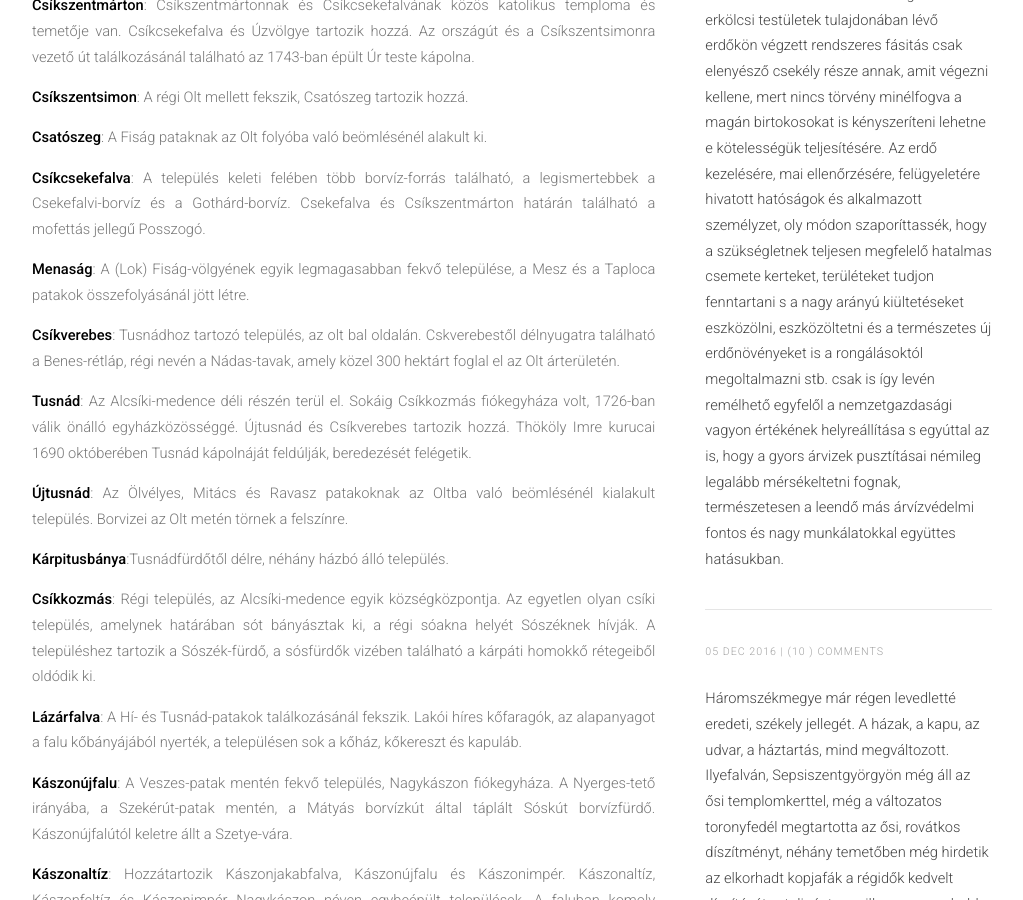
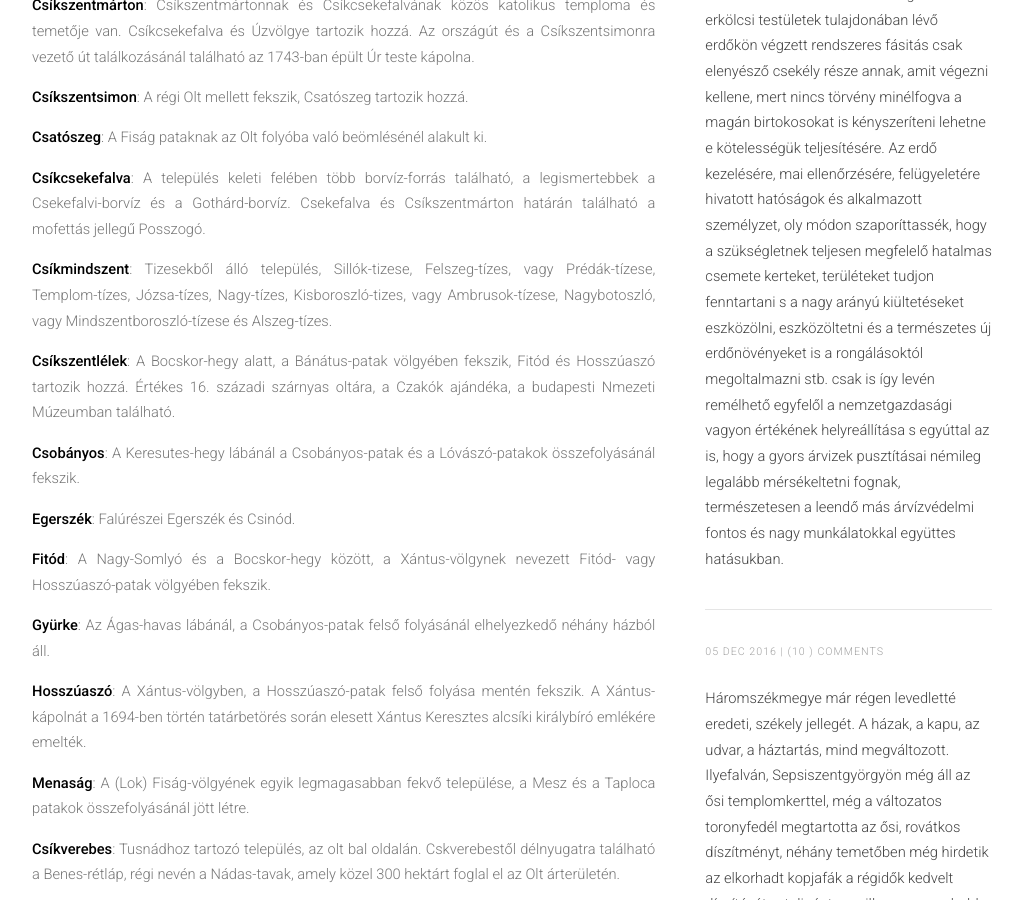
Before and after one commit to siculia/siculia.github.io, a Jekyll site: the page built from siculia-csikszek.html, in a window 1280 px wide and 900 px high, scrolled down 1985 px. Shown: the whole window, without its empty margins (128-1151 px from the left). Built offline with Jekyll 4.4.1, drawn with Linux system fonts in a browser that asks for light colours; nearby versions of some CDN libraries; library files that are not in the unit come from our copies; some of the changed text lies outside the part shown.

Commit message:
Csíkszéki települések leírása, Hosszúaszó

```diff
--- a/siculia-csikszek.html
+++ b/siculia-csikszek.html
@@ -58,6 +58,13 @@ layout: default
 							<p style="text-align: justify;"><b>Csíkszentsimon</b>: A régi Olt mellett fekszik, Csatószeg tartozik hozzá.</p>
 							<p style="text-align: justify;"><b>Csatószeg</b>: A Fiság pataknak az Olt folyóba való beömlésénél alakult ki.</p>
 							<p style="text-align: justify;"><b>Csíkcsekefalva</b>: A település keleti felében több borvíz-forrás található, a legismertebbek a Csekefalvi-borvíz és a Gothárd-borvíz. Csekefalva és Csíkszentmárton határán található a mofettás jellegű Posszogó.</p>
+							<p style="text-align: justify;"><b>Csíkmindszent</b>: Tizesekből álló település, Sillók-tizese, Felszeg-tízes, vagy Prédák-tízese, Templom-tízes, Józsa-tízes, Nagy-tízes, Kisboroszló-tizes, vagy Ambrusok-tízese, Nagybotoszló, vagy Mindszentboroszló-tízese és Alszeg-tízes.</p>
+							<p style="text-align: justify;"><b>Csíkszentlélek</b>: A Bocskor-hegy alatt, a Bánátus-patak völgyében fekszik, Fitód és Hosszúaszó tartozik hozzá. Értékes 16. századi szárnyas oltára, a Czakók ajándéka, a budapesti Nmezeti Múzeumban található.</p>
+							<p style="text-align: justify;"><b>Csobányos</b>: A Keresutes-hegy lábánál a Csobányos-patak és a Lóvászó-patakok összefolyásánál fekszik.</p>
+							<p style="text-align: justify;"><b>Egerszék</b>: Falúrészei Egerszék és Csinód.</p>
+							<p style="text-align: justify;"><b>Fitód</b>: A Nagy-Somlyó és a Bocskor-hegy között, a Xántus-völgynek nevezett Fitód- vagy Hosszúaszó-patak völgyében fekszik.</p>
+							<p style="text-align: justify;"><b>Gyürke</b>: Az Ágas-havas lábánál, a Csobányos-patak felső folyásánál elhelyezkedő néhány házból áll.</p>
+							<p style="text-align: justify;"><b>Hosszúaszó</b>: A Xántus-völgyben, a Hosszúaszó-patak felső folyása mentén fekszik. A Xántus-kápolnát a 1694-ben történ tatárbetörés során elesett Xántus Keresztes alcsíki királybíró emlékére emelték.</p>
 							<p style="text-align: justify;"><b>Menaság</b>: A (Lok) Fiság-völgyének egyik legmagasabban fekvő települése, a Mesz és a Taploca patakok összefolyásánál jött létre.</p>
 							<p style="text-align: justify;"><b>Csíkverebes</b>: Tusnádhoz tartozó település, az olt bal oldalán. Cskverebestől délnyugatra található a Benes-rétláp, régi nevén a Nádas-tavak, amely közel 300 hektárt foglal el az Olt árterületén.</p>
 							<p style="text-align: justify;"><b>Tusnád</b>: Az Alcsíki-medence déli részén terül el. Sokáig Csíkkozmás fiókegyháza volt, 1726-ban válik önálló egyházközösséggé. Újtusnád és Csíkverebes tartozik hozzá. Thököly Imre kurucai 1690 októberében Tusnád kápolnáját feldúlják, beredezését felégetik.</p>
@@ -70,7 +77,9 @@ layout: default
 							<p style="text-align: justify;"><b>Kászonfeltíz</b>: A településtől északkeletre, a Fehér-kő-patak metén található a Fehérkői telep, amelynek épületeit 1948-ban lebontották és felszámolták. </p>
 							<p style="text-align: justify;"><b>Kászonimpér</b>: Kászonaltíz fiókegyháza volt, Az egyik legrégebbi kászoni településnek tartják. Híres zsindelykészítők és szőnyegszövők hírében álltak.</p>
 							<p style="text-align: justify;"><b>Kászonjakabfalva</b>: A Borvíz patak és a Kászon vize találkozásánál jött létre, határában találhatók a legismertebb kászoni borvízforrások. A Jakab-falvi fürdő, más néven a Kászon Gyöngye borvízfürdő a településtől délkeletre a Borvíz-patak völgyében található. Lúgos vize gyomorbántalmak kezelésére ajánlott.</p>
+							<p style="text-align: justify;"><b>Csíkkozmás</b>: Csíkszék egyik legkisebb települése.</p>
 							<p style="text-align: justify;"><b>Menaságújfalu</b>: A Fiság és a Taploca patakok találkozásánál létrejött település.</p>
+							<p style="text-align: justify;"><b>Pottyond</b>: A Fenyővize és a Vasond-patak összefolyásánál fekszik. Három falurészből, Borloka, Bükkfalva és Lázárfalva áll.</p>
 							<p style="text-align: justify;"><b>Úzvölgye</b>: A Magyarós-patak alsó folyásánál álló hadikápolnát a határőrezred építette, az életüket vesztett katonák emlékére. A háromszéki székelyek évente megemlékeznek az 1944. augusztus 29-én itt elesett hozzátartozóikról.
 					</section>
 				</div>
```
